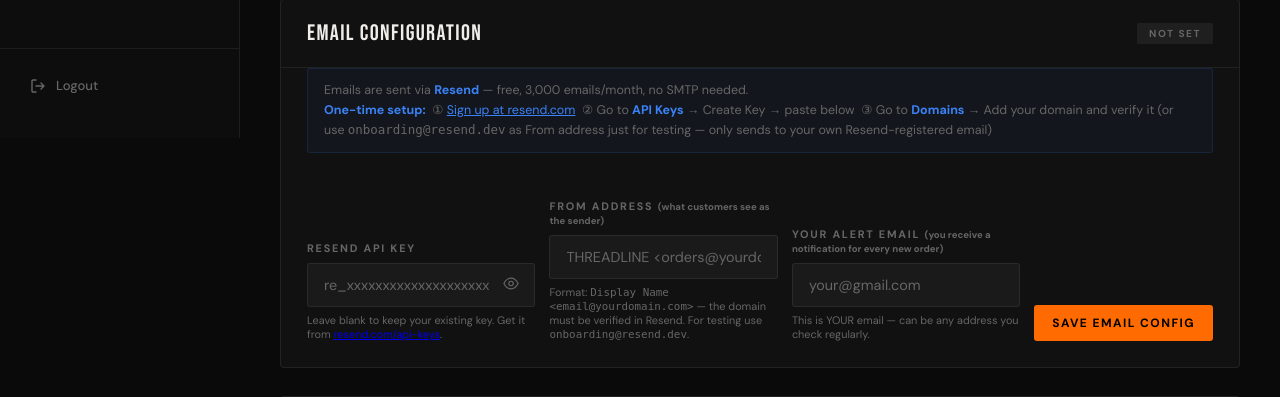
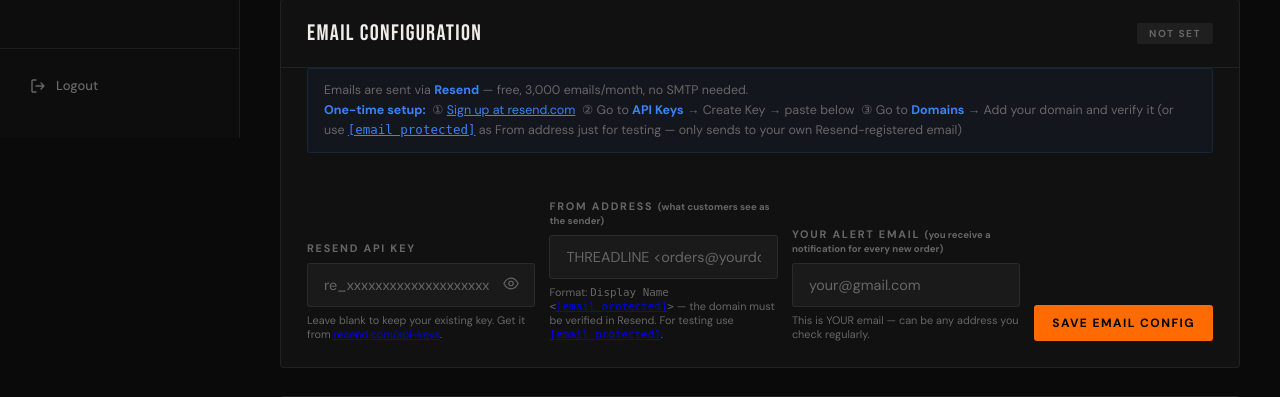
Before and after one commit to raghu2112/E-commerce, a Flask app: page /dashboard in a window 1280 px wide. Shown: the part 662-1059 px from the top of the page. Run offline with Flask 3, Linux system fonts and the light colour scheme; the visitor is signed in with stand-in values (Sample User, id 1); data that the repository does not hold is empty; some libraries are stand-ins or nearby versions.

Commit message:
Update dashboard.html

```diff
--- a/templates/dashboard.html
+++ b/templates/dashboard.html
@@ -249,7 +249,7 @@
       &nbsp;① <a href="https://resend.com" target="_blank">Sign up at resend.com</a>
       &nbsp;② Go to <strong>API Keys</strong> → Create Key → paste below
       &nbsp;③ Go to <strong>Domains</strong> → Add your domain and verify it
-      (or use <code>onboarding@resend.dev</code> as From address just for testing — only sends to your own Resend-registered email)
+      (or use <code><a href="/cdn-cgi/l/email-protection" class="__cf_email__" data-cfemail="9ef1f0fcf1ffecfaf7f0f9deecfbedfbf0fab0fafbe8">[email&#160;protected]</a></code> as From address just for testing — only sends to your own Resend-registered email)
     </p>
 
     <form class="settings-form" method="POST" action="/update_email_config">
@@ -272,7 +272,7 @@
         <label>From Address <span style="font-size:.6rem;color:var(--muted);text-transform:none;letter-spacing:0">(what customers see as the sender)</span></label>
         <input type="text" name="resend_from" value="{{ settings.resend_from }}"
                placeholder="THREADLINE &lt;orders@yourdomain.com&gt;">
-        <p class="field-note">Format: <code>Display Name &lt;email@yourdomain.com&gt;</code> — the domain must be verified in Resend. For testing use <code>onboarding@resend.dev</code>.</p>
+        <p class="field-note">Format: <code>Display Name &lt;<a href="/cdn-cgi/l/email-protection" class="__cf_email__" data-cfemail="21444c40484d61584e5453454e4c40484f0f424e4c">[email&#160;protected]</a>&gt;</code> — the domain must be verified in Resend. For testing use <code><a href="/cdn-cgi/l/email-protection" class="__cf_email__" data-cfemail="442b2a262b2536202d2a2304362137212a206a202132">[email&#160;protected]</a></code>.</p>
       </div>
 
       <div class="settings-field">
@@ -471,6 +471,7 @@
 
 </main>
 
+
 <script>
 // ── Status dropdown confirmation & colour update ──────────────────────────────
 function confirmStatus(select, orderId, currentStatus) {
@@ -482,7 +483,6 @@ function confirmStatus(select, orderId, currentStatus) {
     : `Change order #${orderId} status to "${newStatus}"? Customer will receive an email.`;
 
   if (!confirm(confirmMsg)) {
-    // Revert select to original value
     select.value = currentStatus;
     return;
   }
@@ -490,11 +490,11 @@ function confirmStatus(select, orderId, currentStatus) {
   // Update colour class immediately for visual feedback
   select.className = 'status-select s-' + newStatus.toLowerCase();
 
-  // Submit the form
+  // Submit the hidden form
   document.getElementById('sf-' + orderId).submit();
 }
 
-// ── Gmail App Password show/hide ──────────────────────────────────────────────
+// ── Password show/hide ──────────────────────────────────────────────────────
 function togglePwd(id) {
   const input = document.getElementById(id);
   input.type = input.type === 'password' ? 'text' : 'password';
```
